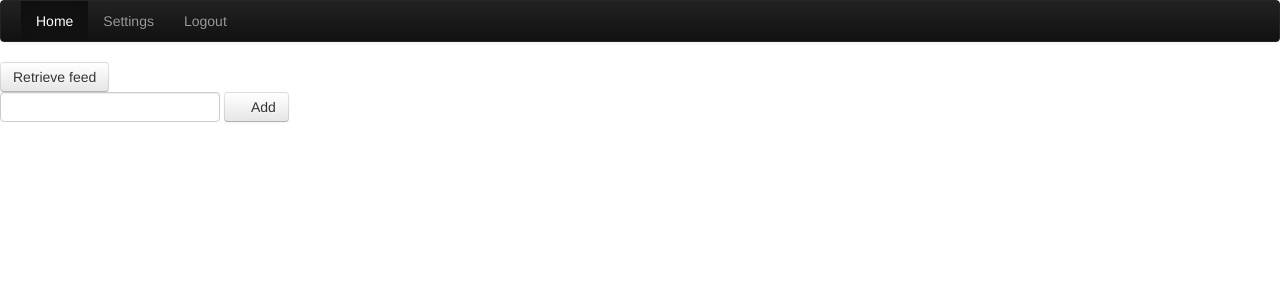
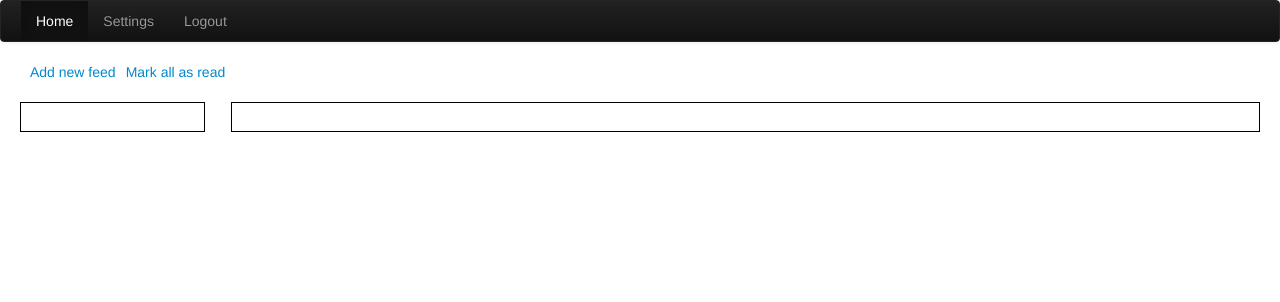
Before and after one commit to jrm2k6/simple-reader, a Django app: template simplereader/simplereader_client/templates/home.html in a window 1280 px wide. Shown: the top 302 px of the page. Run offline with Django 3.2, Linux system fonts and the light colour scheme; the template is opened without the code that fills it, so the values that code supplies are empty; some libraries are stand-ins or nearby versions; grey boxes are pictures that could not be loaded.

Commit message:
[controllers/feed] use directive to show add feed form when clicking on add new feed + move directive into its own file, and inject it when creating the controller.

```diff
--- /dev/null
+++ b/simplereader/simplereader_client/static/simplereader_client/css/base.css
@@ -0,0 +1,11 @@
+.sidebar {
+	border: solid 1px black;
+}
+
+.content {
+	border: solid 1px black
+}
+
+.options-items li{
+	margin-left: 10px;
+}
--- /dev/null
+++ b/simplereader/simplereader_client/static/simplereader_client/js/angular/directives.js
@@ -0,0 +1,28 @@
+"use strict";
+
+angular.module('angSimpleReader.directives', [])
+.directive('addFeedModal', function(){
+    return {
+      restrict: 'A',
+      replace: true,
+      scope: {},
+      template: '<div>'+
+                  '<a href="#" ng-click="toggle()">Add new feed</a>'+
+                  '<div ng-show="opened">' +
+                  '<form>'+
+                  '<fieldset>'+
+                  '<input type="text" placeholder="URL of your feed…"><br />'+
+                  '<button type="submit" class="btn disabled">Submit</button>'+
+                  '</fieldset>'+
+                  '</form>' +
+                  '</div>' +
+                '</div>',
+      link: function(scope, elm, attr){
+        scope.opened = false;
+
+        scope.toggle = function(){
+          scope.opened = !scope.opened;
+        }
+      }
+    }
+  });
--- a/simplereader/simplereader_client/static/simplereader_client/js/angular/feed.js
+++ b/simplereader/simplereader_client/static/simplereader_client/js/angular/feed.js
@@ -1,8 +1,11 @@
-function FeedController($scope)
-{
-    $scope.addNewFeed = function()
-    {
-        var text = $scope.formAddFeedText;
-        $scope.formAddFeedText = '';
-    };
-}
+"use strict";
+
+angular.module('angSimpleReader', ['angSimpleReader.directives'])
+    .controller('FeedController', function($scope) {
+        $scope.addFieldModalShown = false;
+
+        $scope.addNewFeed = function() {
+            var text = $scope.formAddFeedText;
+            $scope.formAddFeedText = '';
+        };
+    })
--- a/simplereader/simplereader_client/static/simplereader_client/js/feeds.js
+++ b/simplereader/simplereader_client/static/simplereader_client/js/feeds.js
@@ -1,12 +1,10 @@
 var currentfeedUrl;
-function retrieveFeed(_feedUrl)
-{
+function retrieveFeed(_feedUrl) {
   currentfeedUrl = _feedUrl;
   loadFeed();
 }
 
-function loadFeed()
-{
+function loadFeed() {
     var feed = new google.feeds.Feed(currentfeedUrl);
     feed.setNumEntries(100);
     feed.includeHistoricalEntries();
--- a/simplereader/simplereader_client/templates/home.html
+++ b/simplereader/simplereader_client/templates/home.html
@@ -2,6 +2,7 @@
 {% block include_js %}
     <script src='/static/simplereader_client/js/feeds.js'></script>
     <script src='/static/simplereader_client/js/uiListeners.js'></script>
+    <script src='/static/simplereader_client/js/angular/directives.js'></script>
     <script src='/static/simplereader_client/js/angular/feed.js'></script>
 <script>
         google.load("feeds", "1");
@@ -9,15 +10,19 @@
 </script>
 {% endblock %}
 {% block body %}
-<body>
 <div ng-controller="FeedController">
-    <button class="btn" id="feedButton">Retrieve feed</button>
-    <div id="feed"></div>
-
-    <form class="form-horizontal">
-        <input type="text" ng-model="formAddFeedText" ng-model-instant>
-        <button class="btn" ng-click=addNewFeed()><i class="icon-plus"></i>Add</button>
-    </form>
+    <div class="container-fluid">
+        <div class="row-fluid">
+            <div class="span12 options">
+                <ul class="nav nav-pills options-items">
+                   <li><span add-feed-modal></span></li>
+                   <li><span><a href="#">Mark all as read </a></span></li>
+                </ul>
+            </div>
+        <div class="row-fluid">
+            <div class="span2 sidebar"></div>
+            <div class="span10 content"></div>
+        </div>
+   </div>
 </div>
-</body>
 {% endblock %}
```
